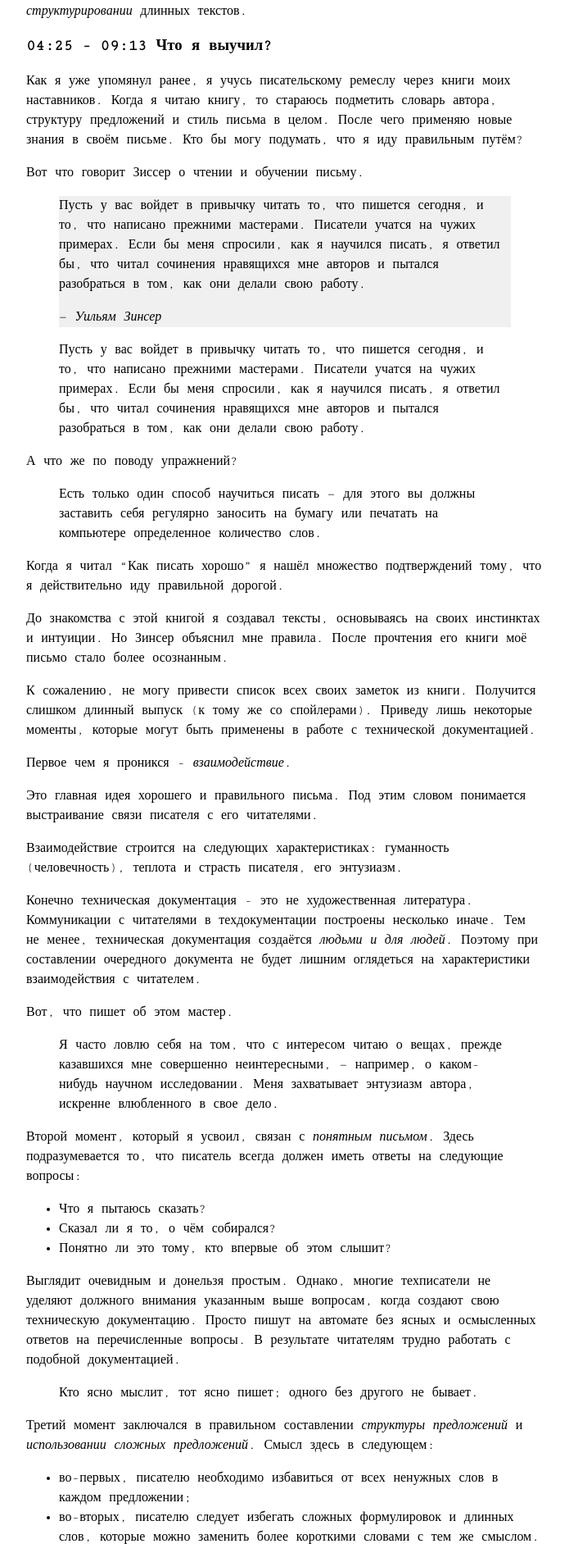
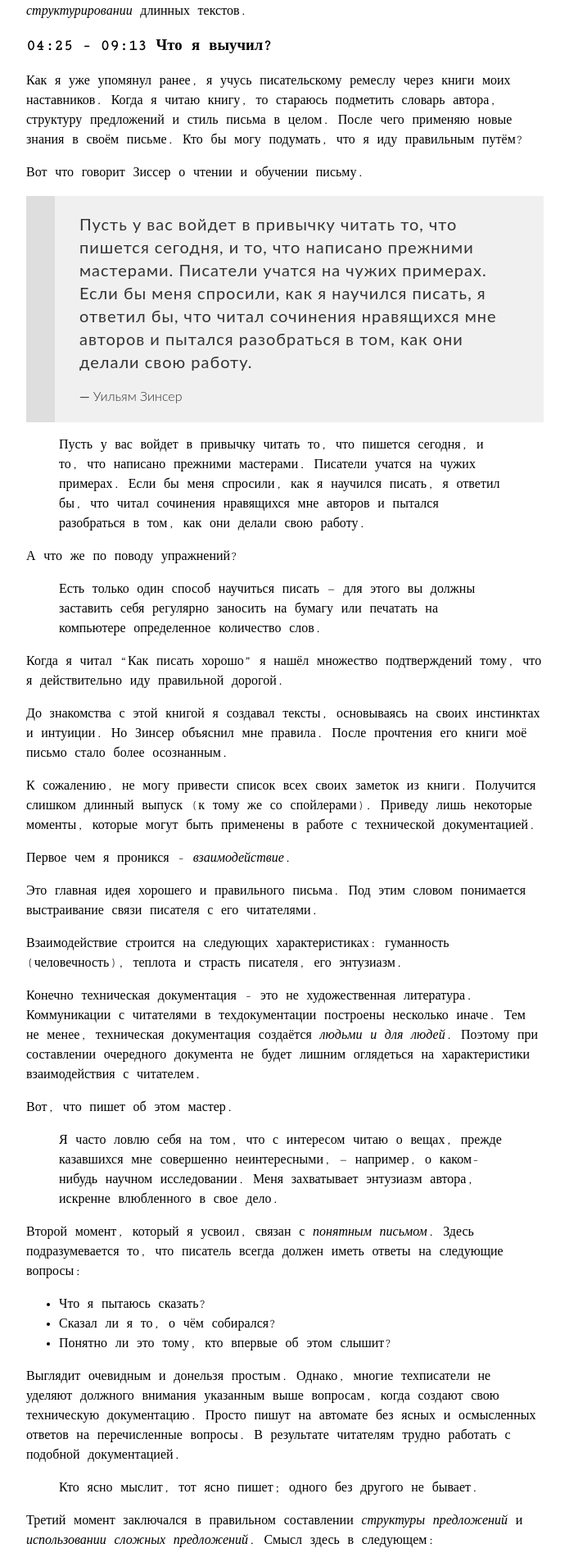
Before and after one commit to techwritex/techcommpod, a Jekyll site: the page built from _posts/2023-03-02-vypusk-3-zinser-kak-pisat-khorosho.md, in a window 1280 px wide. Shown: the part 2405-4310 px from the top of the page at 82% size, without its empty margins (292-987 px from the left). Built offline with Jekyll 4.4.1, drawn with Linux system fonts in a browser that asks for light colours.

Commit message:
techcommpod-0.44

```diff
--- a/_posts/2023-03-02-vypusk-3-zinser-kak-pisat-khorosho.md
+++ b/_posts/2023-03-02-vypusk-3-zinser-kak-pisat-khorosho.md
@@ -80,9 +80,9 @@ episode: "Уильям Зинсер. Как писать хорошо"
 
 Вот что говорит Зиссер о чтении и обучении письму.
 
-<blockquote style="background: #F0F0F1;">
-  <p>Пусть у вас войдет в привычку читать то, что пишется сегодня, и то, что написано прежними мастерами. Писатели учатся на чужих примерах. Если бы меня спросили, как я научился писать, я ответил бы, что читал сочинения нравящихся мне авторов и пытался разобраться в том, как они делали свою работу.</p>
-  <footer>— <cite>Уильям Зинсер</cite></footer>
+<blockquote style="margin: 0; background: #F0F0F1;color: #333334;padding: 20px 30px;position: relative;border-left: 35px solid #DFDEDE;font-family: 'Lato', sans-serif;">
+  <p style="margin: 0 0 16px;font-size: 20px;letter-spacing: .05em;line-height: 1.4;">Пусть у вас войдет в привычку читать то, что пишется сегодня, и то, что написано прежними мастерами. Писатели учатся на чужих примерах. Если бы меня спросили, как я научился писать, я ответил бы, что читал сочинения нравящихся мне авторов и пытался разобраться в том, как они делали свою работу.</p>
+  <footer>— <cite style="font-style: normal;font-weight: 300;">Уильям Зинсер</cite></footer>
 </blockquote>
 
 > Пусть у вас войдет в привычку читать то, что пишется сегодня, и то, что написано прежними мастерами. Писатели учатся на чужих примерах. Если бы меня спросили, как я научился писать, я ответил бы, что читал сочинения нравящихся мне авторов и пытался разобраться в том, как они делали свою работу.
--- a/assets/css/style.css
+++ b/assets/css/style.css
@@ -109,7 +109,7 @@ a:hover	{
 	text-decoration: underline;
 }
 
-#myblockquote {
+/* #myblockquote {
 	margin: 0;
 	background: #F0F0F1;
 	color: #333334;
@@ -140,7 +140,7 @@ a:hover	{
 #myblockquote cite {
 	font-style: normal;
 	font-weight: 300;
-}
+} */
 
 @media screen and (max-width: 850px) {
 	#main {
```
